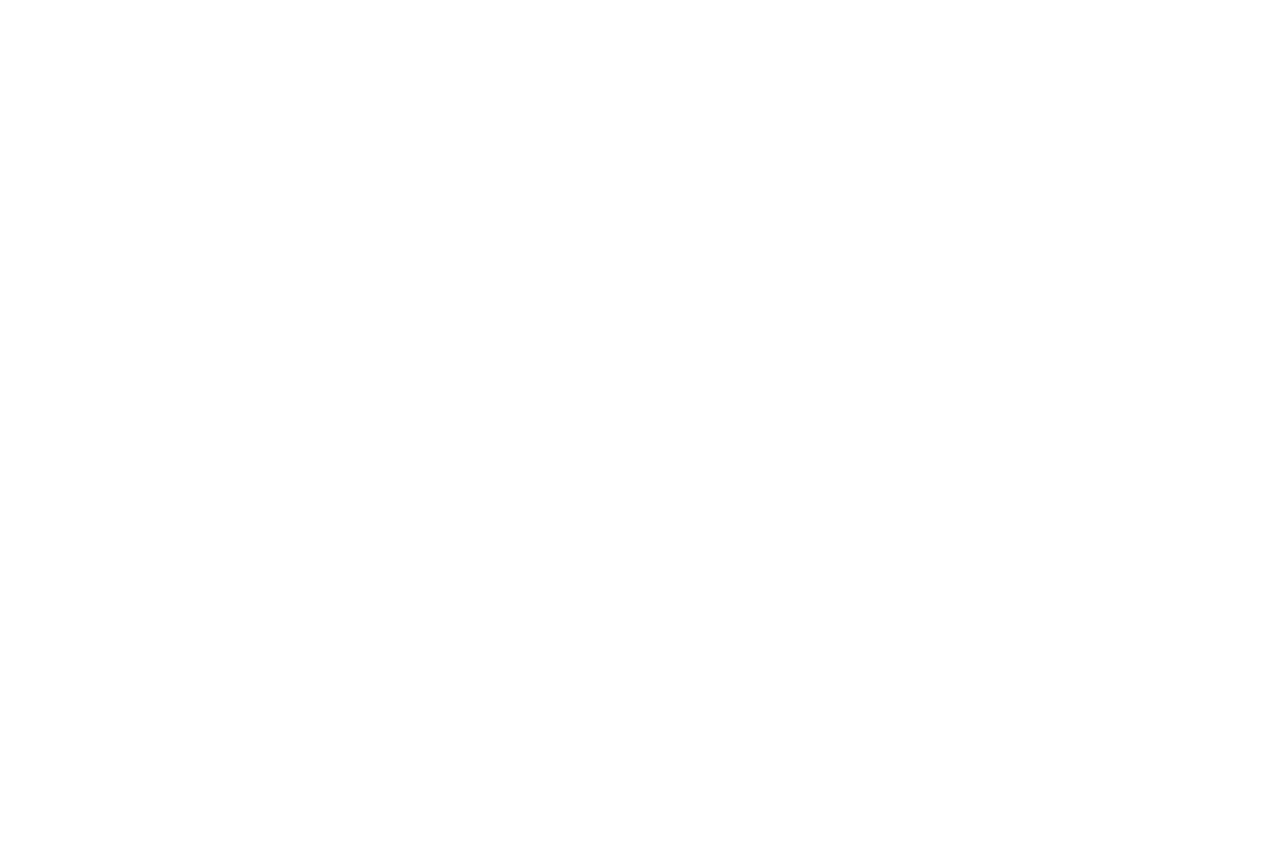
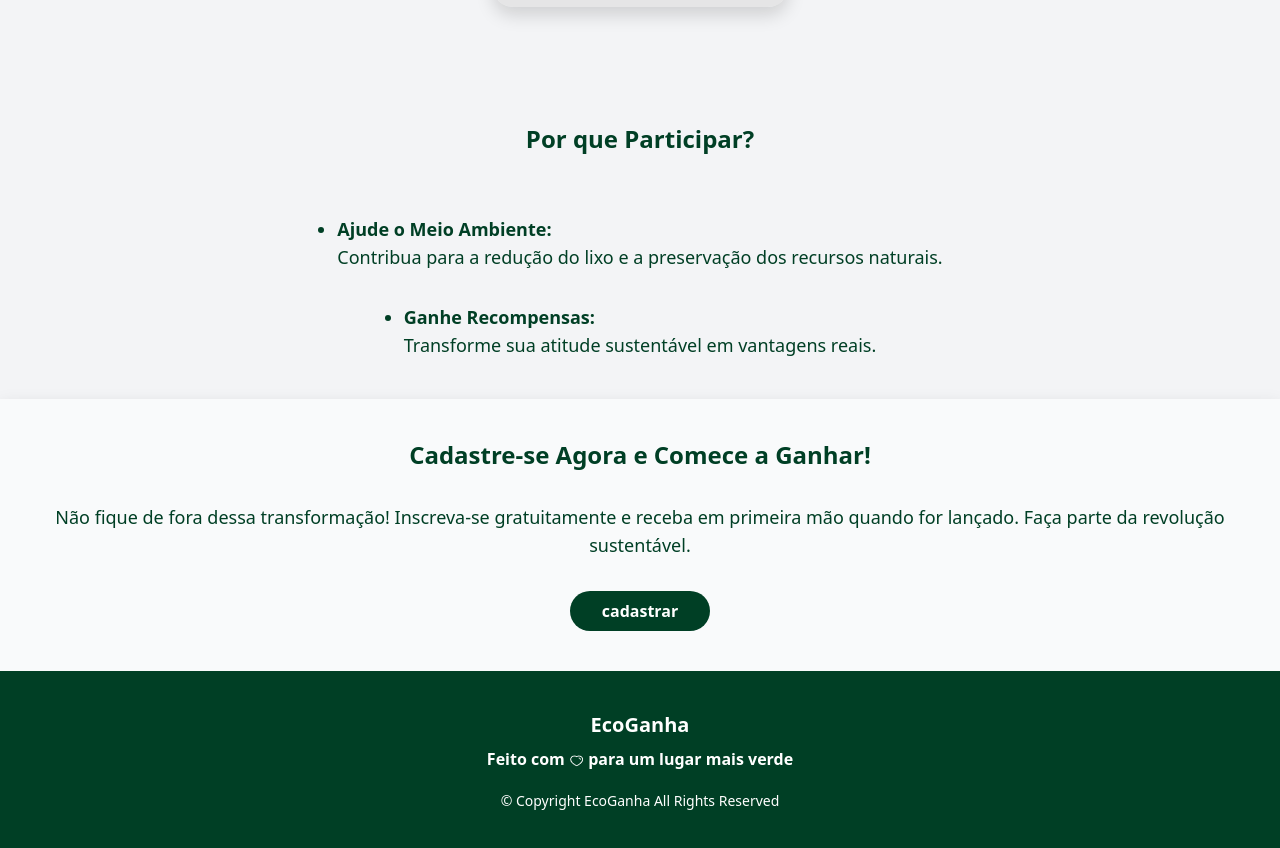
Before and after one commit to Ecoganha/landing_page_ecoganha, a React (Vite) app in the folder ecoganha/: page / in a window 1280 px wide. Shown: the part 2640-3488 px from the top of the page. Before the commit the page ends 1606 px from the top, so only its background shows below. Built offline with nearby package versions, Linux system fonts and the light colour scheme.

Commit message:
:lipstick: style(app): Background e remoção de margens/paddings
Aplicado fundo cinza claro no container principal da aplicação. Remoção de margens e paddings padrão para maior controle do layout geral.

Reviewed-by: Samuel Santos

```diff
--- a/ecoganha/src/App.tsx
+++ b/ecoganha/src/App.tsx
@@ -8,12 +8,12 @@ import './index.css'
 function App() {
 
   return (
-    <div>
+    <div className='bg-gray-100 m-0 p-0'>
       <Header />
       <Hero />
-      {/* <About />
+      <About />
       <Cta />
-      <Footer /> */}
+      <Footer />
     </div>
   )
 }
```
